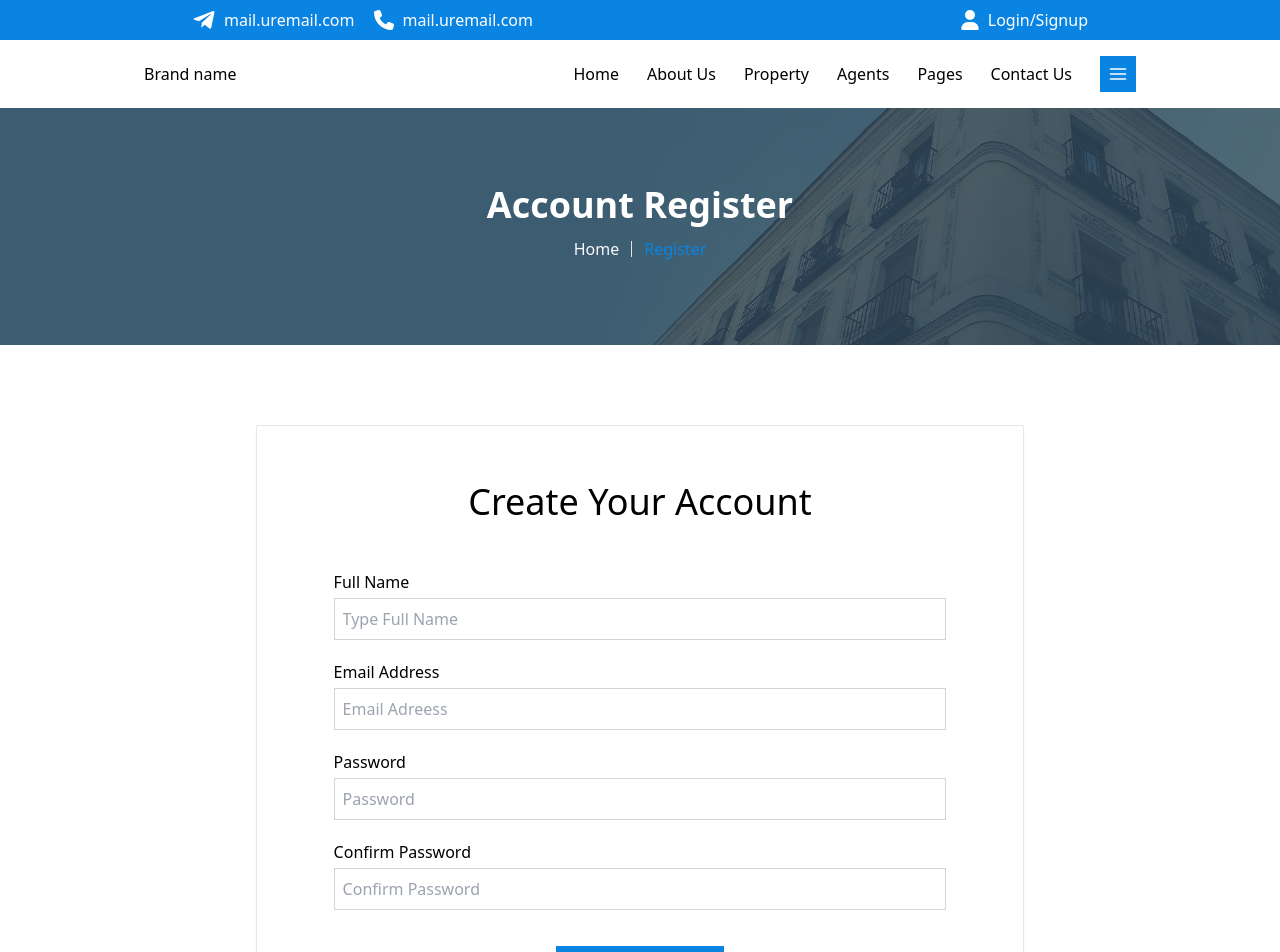
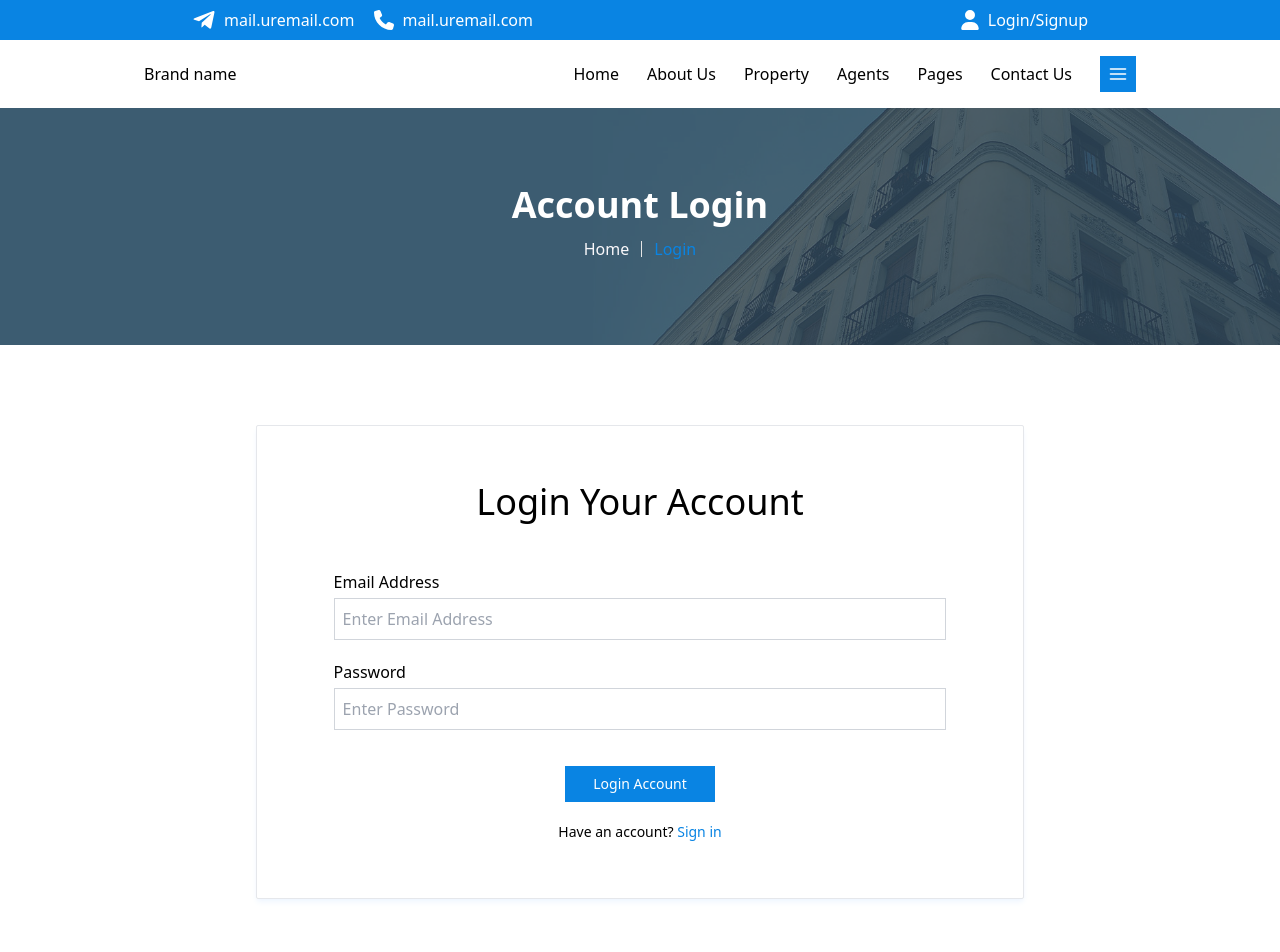
Before and after one commit to Promzy004/real-estate, a React (Vite) app: page /login in a window 1280 px wide. Shown: the top 952 px of the page. Built offline with nearby package versions, Linux system fonts and the light colour scheme.

Commit message:
sign in page added

```diff
--- a/src/pages/login.jsx
+++ b/src/pages/login.jsx
@@ -1,31 +1,25 @@
+import { Link } from "react-router-dom";
 import PagesHero from "../compoents/pagesHero";
 
 const Login = () => {
     return (
         <>
-            <PagesHero title='Account Register' page='Register' />
+            <PagesHero title='Account Login' page='Login' />
             <div className="md:py-20 py-14 lg:w-[60%] md:w-[70%] sm:w-[75%] w-[90%] mx-auto">
-                <form action="" method="post" className="flex flex-col justify-center items-center md:gap-10 gap-7 border rounded-sm shadow-md shadow-blue-50 md:py-14 sm:py-12 py-8">
-                    <h3 className="relative pb-2 lg:text-4xl md:text-3xl text-2xl font-medium">Create Your Account</h3>
+                <form action="" method="post" className="flex flex-col justify-center items-center md:gap-5 gap-3 border rounded-sm shadow-md shadow-blue-50 md:py-14 sm:py-12 py-8">
+                    <h3 className="relative md:pb-7 pb-5 lg:text-4xl md:text-3xl text-2xl font-medium">Login Your Account</h3>
                     <div className="flex flex-col gap-5 sm:w-[80%] w-[90%]">
                         <label className="flex flex-col gap-1 lg:text-base md:text-sm text-sm font-light">
-                            Full Name
-                            <input type="text" className="hero-input" placeholder="Type Full Name" />
-                        </label>
-                        <label className="flex flex-col gap-1 lg:text-base md:text-sm text-sm font-light">
                             Email Address
-                            <input type="text" className="hero-input" placeholder="Email Adreess" />
+                            <input type="text" className="hero-input" placeholder="Enter Email Address" />
                         </label>
                         <label className="flex flex-col gap-1 lg:text-base md:text-sm text-sm font-light">
                             Password
-                            <input type="password" className="hero-input" placeholder="Password" />
+                            <input type="password" className="hero-input" placeholder="Enter Password" />
                         </label>
-                        <label className="flex flex-col gap-1 lg:text-base md:text-sm text-sm font-light">
-                            Confirm Password
-                            <input type="password" className="hero-input" placeholder="Confirm Password" />
-                        </label>
-                        <input type="Submit" value='Register Account' className="bg-primaryColor self-center sm:px-7 sm:py-2 px-4 py-2 flex text-sm text-white mt-4 hover:text-color3 cursor-pointer" />
+                        <input type="Submit" value='Login Account' className="bg-primaryColor self-center sm:px-7 sm:py-2 px-4 py-2 flex text-sm text-white mt-4 hover:text-color3 cursor-pointer" />
                     </div>
+                    <p className="md:text-sm text-xs">Have an account? <Link to='/login' className="text-primaryColor hover:underline">Sign in</Link> </p>
                 </form>
             </div>
         </>
```
